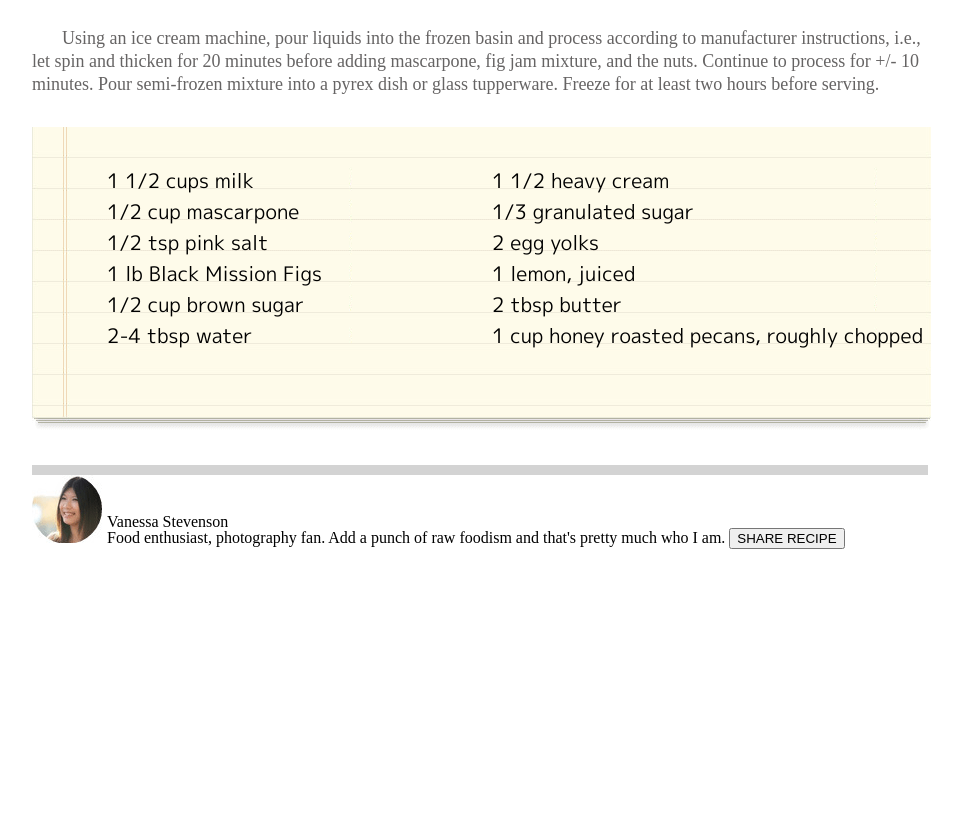
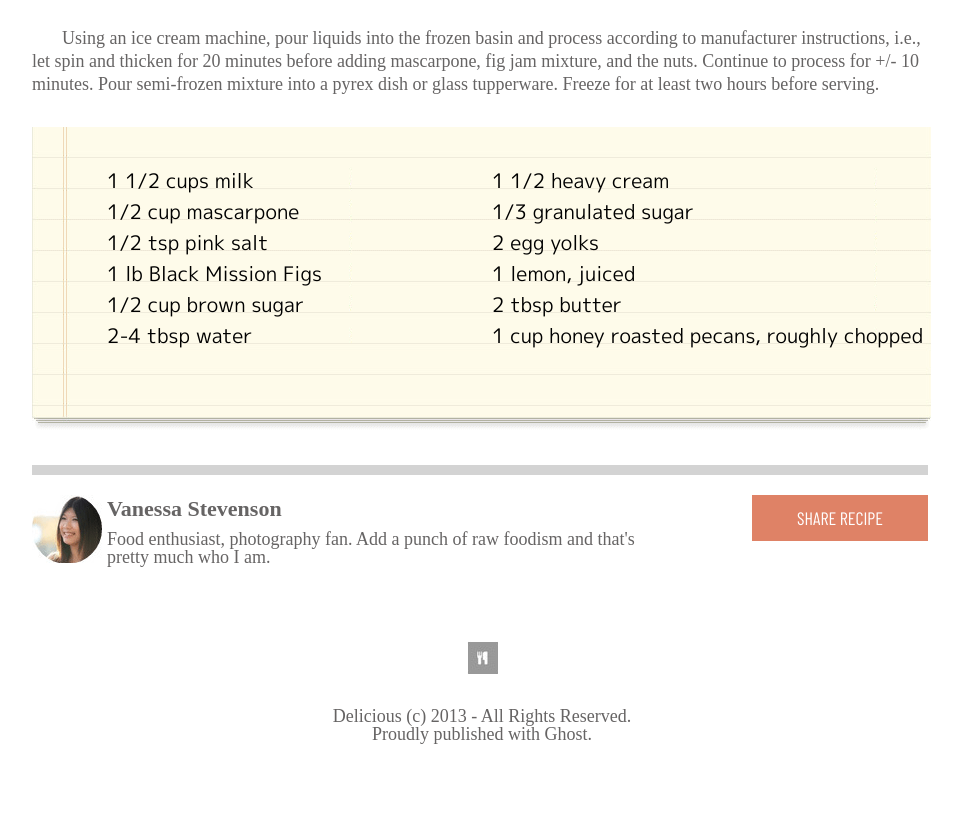
Before and after one commit to chrisba11/choco-pizza, a plain HTML site: page index.html in a window 1280 px wide. Shown: the part 1000-1818 px from the top of the page, without its empty margins (160-1122 px from the left). Before the commit the page ends 1549 px from the top, so only its background shows below. Drawn offline with nearby package versions, Linux system fonts and the light colour scheme.

Commit message:
Updated footer styling

```diff
--- a/css/style.css
+++ b/css/style.css
@@ -96,6 +96,42 @@ ul {
   font-family: 'M PLUS 1p', sans-serif;
 }
 
+footer {
+  margin-top: 20px;
+}
+
 footer section {
   display: inline-block;
+  margin-bottom: 75px;
+  width: 550px;
+  font-size: 18px;
+  color: rgb(102, 100, 100);
 }
+
+footer section h3 {
+  font-size: 22px;
+  font-weight: bold;
+  padding-bottom: 10px;
+}
+
+footer button {
+  position: absolute;
+  right: 15%;
+  padding: 12px 45px;
+  border: none;
+  background-color: rgb(223, 130, 102);
+  color: white;
+  font-size: 18px;
+  font-family: 'Barlow Condensed', sans-serif;
+}
+
+footer section:last-child {
+  width: 900px;
+  text-align: center;
+  margin-left: auto;
+  margin-right: auto;
+}
+
+#small-logo {
+  margin-bottom: 30px;
+}
--- a/index.html
+++ b/index.html
@@ -64,6 +64,10 @@
         <p>Food enthusiast, photography fan. Add a punch of raw foodism and that's pretty much who I am.</p>
       </section>
       <button>SHARE RECIPE</button>
+      <section>
+        <img id="small-logo" src="img/small-logo.png" alt="logo" title="logo"/>
+        <p>Delicious (c) 2013 - All Rights Reserved.<br/>Proudly published with Ghost.</p>
+      </section>
     </footer>
   </body>
 </html>
```
